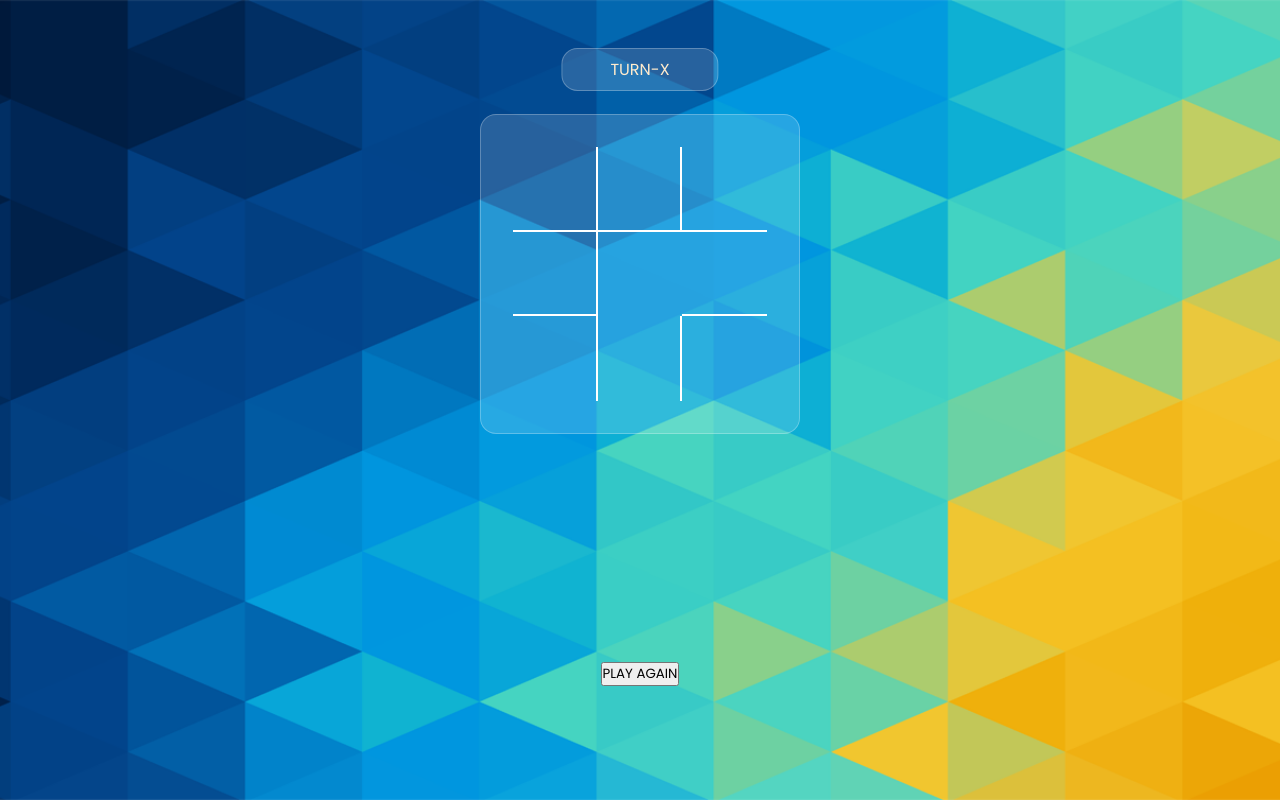
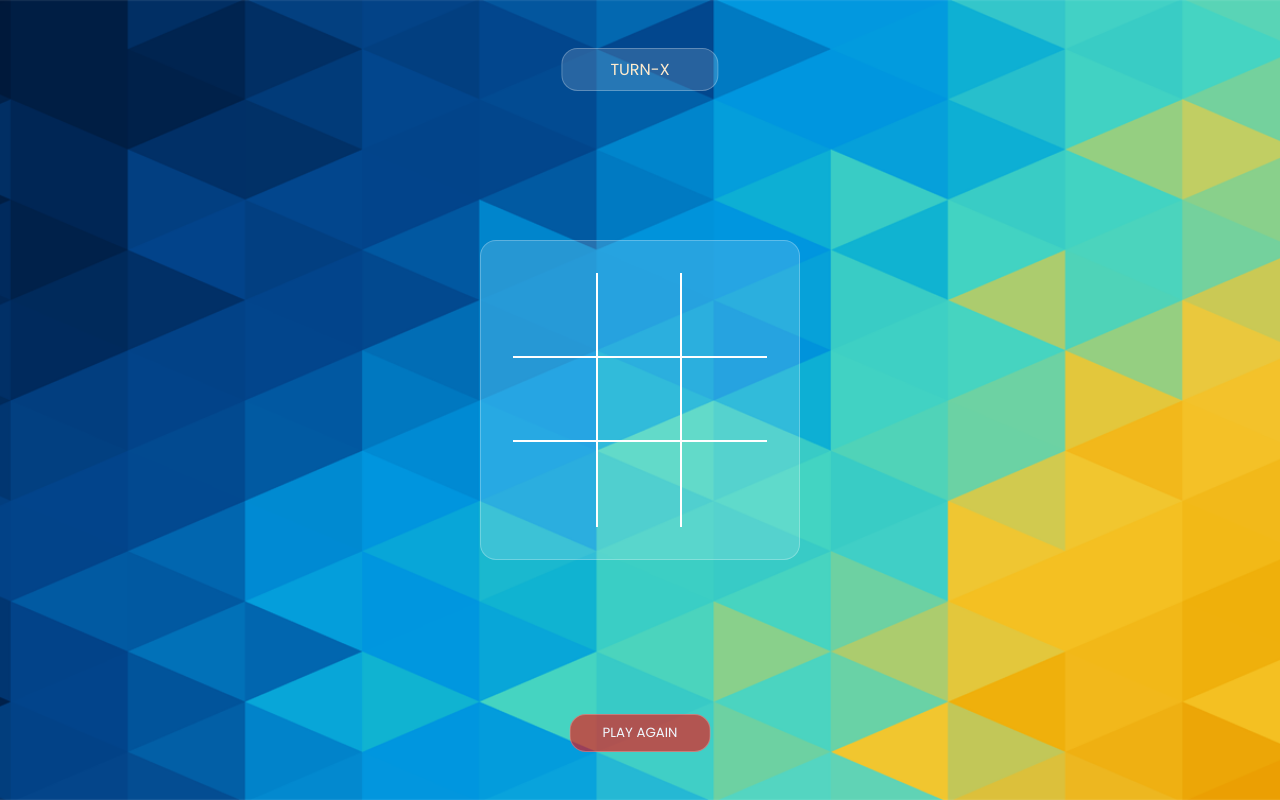
Before and after one commit to siddharthatomar33/05_TIC_TAC_TOE, a plain HTML site: page index.html in a window 1280 px wide. Drawn offline with Linux system fonts and the light colour scheme.

Commit message:
TICTACTOE

```diff
--- a/index.html
+++ b/index.html
@@ -32,7 +32,7 @@
 
        </div>
 
-       <button class="btm">PLAY AGAIN</button>
+       <button class="btn">PLAY AGAIN</button>
 
     </div>
     <script src="index.js" ></script>
--- a/styles.css
+++ b/styles.css
@@ -51,7 +51,7 @@
     justify-content: center;
     align-items: center;
 }
-.box1, .box2, .box4, box5{
+.box1, .box2, .box4, .box5{
     border-right: 2px solid white;
     border-bottom: 2px solid white;
 }
@@ -61,3 +61,24 @@
 .box7, .box8{
     border-right: 2px solid white;
 }
+
+
+.btn{
+    color: aliceblue;
+    position: absolute;
+    bottom: 3rem;
+    left: 50%;
+    transform: translateX(-50%);
+    background-color: rgba(255, 2, 2, 0.596) ;
+    border-radius: 1rem;
+    border: 1px solid  rgba(255, 255, 255, 0.25);
+    padding: 0.5rem 2rem;
+    cursor: pointer;
+    /* display: none; */
+}
+.btn.active{
+    display: flex;
+}
+.win{
+    background-color: rgba(0, 255, 170, 0.792);
+}
```
